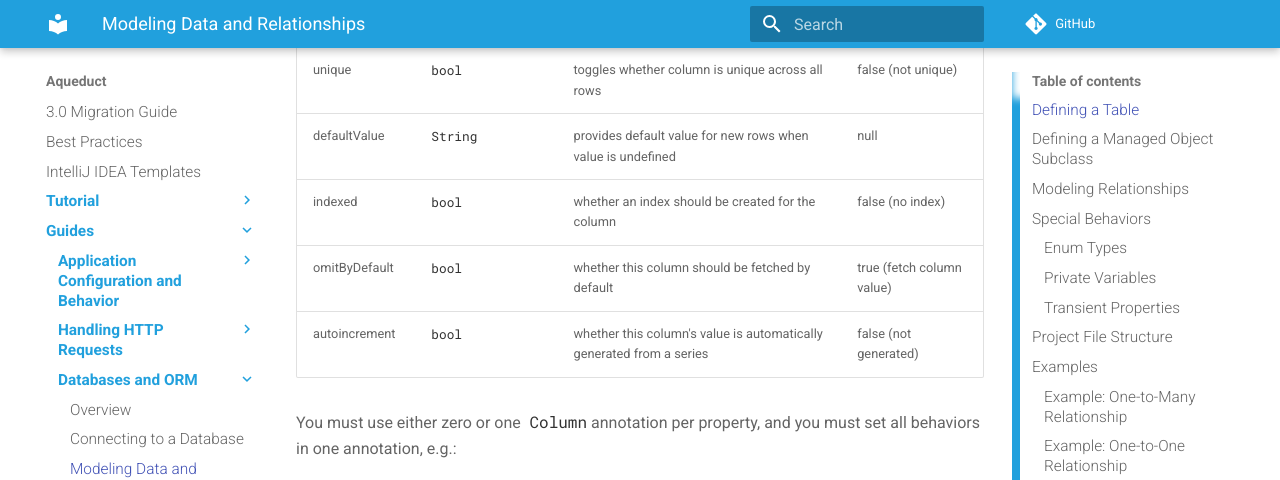
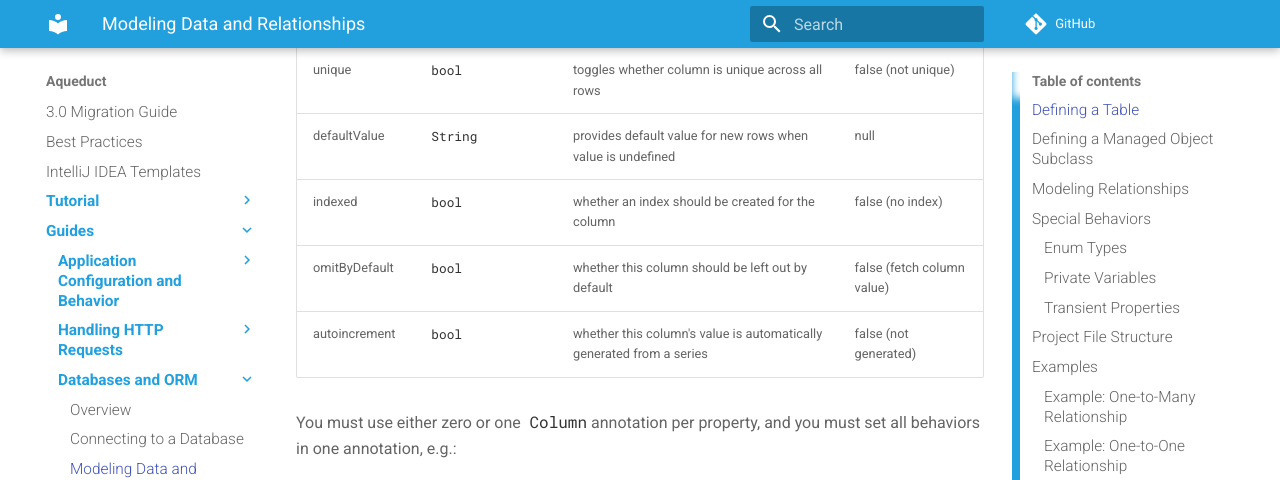
Before and after one commit to stablekernel/aqueduct, an MkDocs documentation site: the page built from source/docs/db/modeling_data.md, in a window 1280 px wide and 900 px high, scrolled down 1240 px. Shown: the top 480 px of the window. Built offline with MkDocs 1.6.1 and Material for MkDocs 9.7.7, drawn with Linux system fonts in a browser that asks for light colours; comment, search, counter and statistics services are not loaded; old or Windows-style settings are respelled for this version of MkDocs.

Commit message:
Update modeling_data.md
The default value for 'omitByDefault' is false.

```diff
--- a/source/docs/db/modeling_data.md
+++ b/source/docs/db/modeling_data.md
@@ -36,7 +36,7 @@ A property in a table definition can optionally have a `Column` annotation. This
 | unique | `bool` | toggles whether column is unique across all rows | false (not unique) |
 | defaultValue | `String` | provides default value for new rows when value is undefined | null |
 | indexed | `bool` | whether an index should be created for the column | false (no index) |
-| omitByDefault | `bool` | whether this column should be fetched by default | true (fetch column value) |
+| omitByDefault | `bool` | whether this column should be left out by default | false (fetch column value) |
 | autoincrement | `bool` | whether this column's value is automatically generated from a series | false (not generated) |
 
 You must use either zero or one `Column` annotation per property, and you must set all behaviors in one annotation, e.g.:
```
